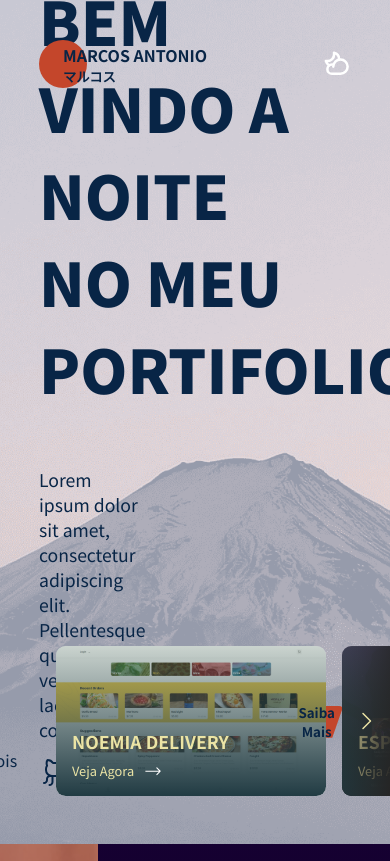
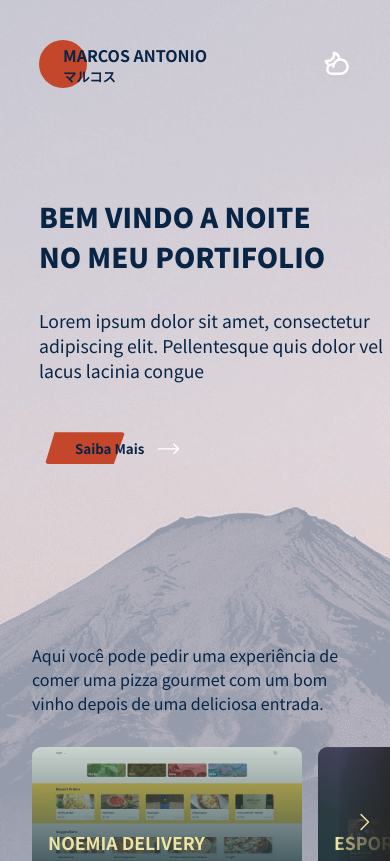
Before and after one commit to Marcos-An/my-portifolio, a Next.js app: page / in a window 390 px wide. Shown: the top 861 px of the page. Built offline with nearby package versions, Linux system fonts and the light colour scheme.

Commit message:
home section responsive

```diff
--- a/src/components/organisms/AboutSection/secondSection.module.scss
+++ b/src/components/organisms/AboutSection/secondSection.module.scss
@@ -15,7 +15,7 @@
   }
 
   .contentLightWrapper {
-    margin-left: -4rem;
+    margin-left: 5rem;
     z-index: 2;
 
     h1 {
--- a/src/components/organisms/MainSection/firstSection.module.scss
+++ b/src/components/organisms/MainSection/firstSection.module.scss
@@ -40,6 +40,21 @@
   }
 }
 
+@media only screen and (min-width: 350px) and (max-width: 768px) {
+  .titleLightContainer {
+    .imageWrapper {
+      width: 10rem;
+      height: 10rem;
+    }
+
+    .titleLightWrapper {
+      font-size: 0.8rem;
+      margin-top: -6rem;
+      margin-bottom: 2rem;
+    }
+  }
+}
+
 .titleDarkContainer {
   display: flex;
   flex-direction: column;
@@ -69,6 +84,32 @@
   }
 }
 
+@media only screen and (min-width: 350px) and (max-width: 768px) {
+  .titleDarkContainer {
+    display: flex;
+    height: 70%;
+
+    .titleDarkWrapper {
+      h1 {
+        font-size: 1.7rem;
+      }
+    }
+
+    .subtitleDarkWrapper {
+      flex-direction: column;
+      align-items: flex-start;
+      gap: 3rem;
+      margin-top: 2rem;
+
+      p {
+        margin: 0;
+        font-size: 1.1rem;
+        width: 23rem;
+      }
+    }
+  }
+}
+
 .slideWrapper {
   display: flex;
   align-items: flex-end;
@@ -86,3 +127,26 @@
     width: 334px;
   }
 }
+
+@media only screen and (min-width: 350px) and (max-width: 768px) {
+  .container {
+    height: 112vh;
+  }
+  .socialIcons {
+    display: none;
+  }
+
+  .slideWrapper {
+    display: block;
+
+    padding-left: 2rem;
+    width: 100vw;
+    p {
+      width: 20rem;
+    }
+
+    .slide {
+      width: 100%;
+    }
+  }
+}
--- a/src/components/organisms/MainSection/index.tsx
+++ b/src/components/organisms/MainSection/index.tsx
@@ -54,7 +54,9 @@ export function MainSection() {
           </div>
         </div>
       )}
-      <SocialIcons />
+      <div className={styles.socialIcons}>
+        <SocialIcons />
+      </div>
       <div className={styles.slideWrapper}>
         <p>{projects[currentSlide - 1].about}</p>
         <div className={styles.slide}>
```
